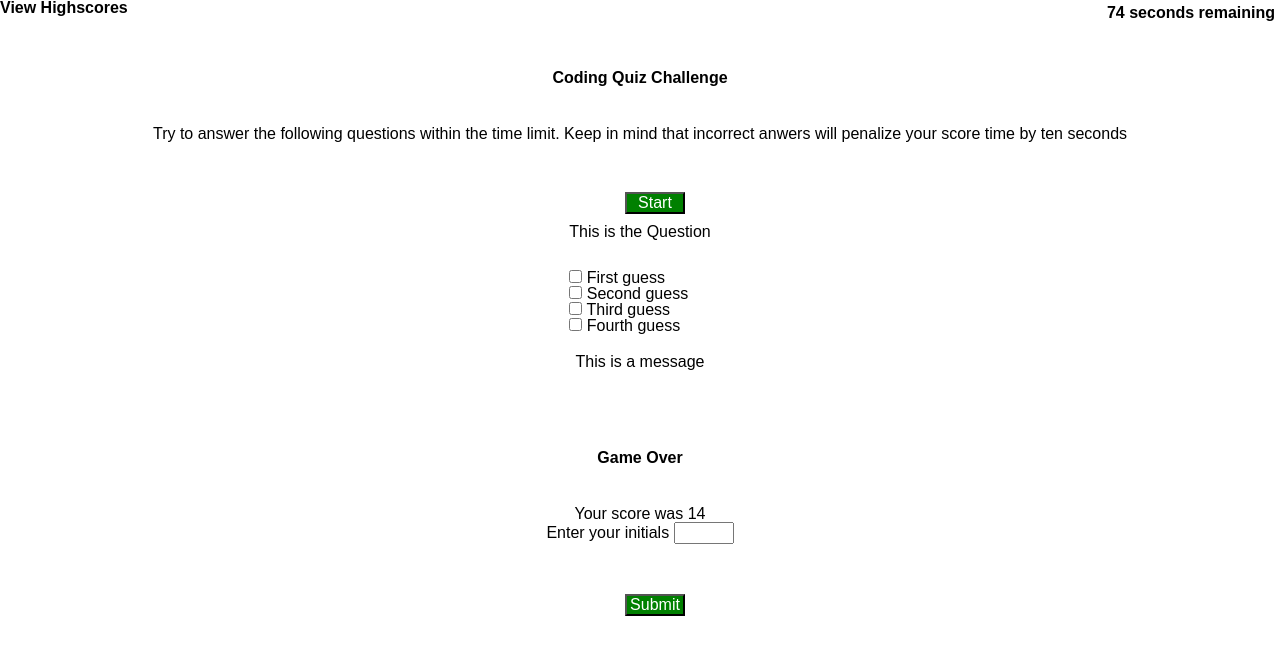
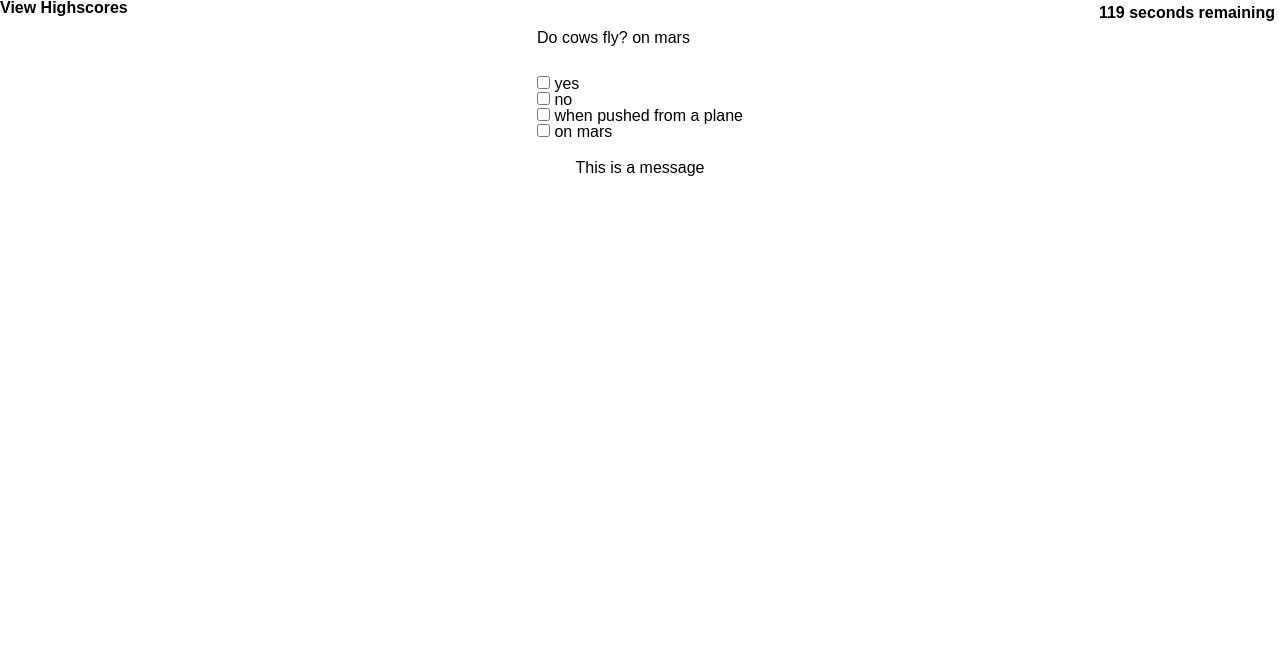
Before and after one commit to gmcmurray/Code-Quiz, a plain HTML site: page index.html in a window 1280 px wide. Both pictures are taken after a click on the button "Start". Drawn offline with Linux system fonts and the light colour scheme.

Commit message:
Reworked js, html and css to fix last question sequence issue. last question loaded would freeze app.   Changed using event.target to identify checkbox being selected.  Countdown.js was modified to be controlled by timeLeft global variable only. Time penalty was applied and all questions answered were handled external to countdown function

```diff
--- /dev/null
+++ b/countdown.js
@@ -0,0 +1,18 @@
+
+var countdown= function(interval,startime){
+  // Use the `setInterval()` method to call a function to be executed every 1000 milliseconds
+  timeLeft=startime;
+  var timeInterval = setInterval(function () {
+    // As long as the `timeLeft` is greater than 0
+    // add questions complete
+    if (timeLeft >= 0) {
+      timerEl.textContent = timeLeft + ' seconds remaining';
+       timeLeft--;
+    }  else {
+      console.log(questionscomplete);
+      timerEl.textContent = '';
+      clearInterval(timeInterval);
+      displayMessage();
+    }
+  }, interval);
+};
--- a/index.html
+++ b/index.html
@@ -25,16 +25,16 @@
       <p id="question"> This is the Question</p>
       </section>
       <section id="guesses" style="flex-direction: column;">
-        <input type="checkbox" id="guess1">
+        <input type="checkbox" id="guess1" class="checkboxes">
         <label for="guess1" id="guess1label">First guess</label>
        <br>
-        <input type="checkbox" id="guess2">
+        <input type="checkbox" id="guess2" class="checkboxes">
         <label for="guess2" id="guess2label">Second guess</label>
         <br>
-        <input type="checkbox" id="guess3">
+        <input type="checkbox" id="guess3" class="checkboxes">
         <label for="guess3" id="guess3label">Third guess</label>
         <br>
-        <input type="checkbox" id="guess4">
+        <input type="checkbox" id="guess4" class="checkboxes">
         <label for="guess4" id="guess4label">Fourth guess</label>
       </section>
     </div>
@@ -44,7 +44,8 @@
   </section>
   <section id="page3">
     <h1 style="margin: 40px">Game Over</h1>
-    <p>Your score was <span id="lastscore">14</span></p>
+    <h2>Your score was <span id="thisscore">14</span></h2>
+    <h2>Your highest score is <span id="highestscore">99</span></h2>
     <div id="initsect" style="flex-flow: row;">
       <label for="initials" id="initialtxt">Enter your initials</label>
       <input type="text" id="initials" style="width:60px">
@@ -56,6 +57,7 @@
 
 
 
+    <script src="countdown.js"></script>
     <script src="script.js"></script>
   </body>
 </html>
--- a/script.js
+++ b/script.js
@@ -1,31 +1,121 @@
 var timerEl = document.getElementById('countdown');
 var mainEl = document.getElementById('main');
+var highscore = document.getElementById('highscore');
+var buttons = document.querySelector("#questionanswers");
 var startbut = document.getElementById("Startbt");
-var timeLeft = 75;
+var page1 =  document.getElementById("page1");
+var page2 =  document.getElementById("page2");
+var page3 =  document.getElementById("page3");
+var message = document.getElementById("particular");
+var questiontxt =  document.getElementById("question");
+var guess1txt =  document.getElementById("guess1label");
+var guess2txt =  document.getElementById("guess2label");
+var guess3txt =  document.getElementById("guess3label");
+var guess4txt =  document.getElementById("guess4label");
+var thissscore = document.getElementById("thisscore");
+var initialtxt = document.getElementById("initialtxt");
+var timeLeft;
+var chkbx = ["guess1","guess2","guess3","guess4"];
+var questionscomplete = false;
+var questionscore=[];
+var t=0;
 
-function displayMessage(){
-  timerEl.textContent="Game Over"
-  return;
+const quiz=[
+    ["Do cows fly? on mars", "yes", "no", "when pushed from a plane", "on mars","guess4"],
+    ["Do dogs drink milk? no ", "yes", "no", "sometimes", "after losing a bet","guess2"],
+    ["When will i finish coding? bad question", "soon", "saturday", "bad question", "never","guess3"],
+    ["Do horse flies prefer chickens ? only city flies", "yes", "no", "only city flies","horses","guess3"],
+    ["When is it a good time to clean out garage? tomorrow ", "now", "tomorrow", "yesterday", "never","guess2"],
+    ["What time is it? time for a nap", "morning", "evening", "time for a nap", "lunchtime","guess3"]
+];
+
+document.addEventListener("keydown", function(e3){
+    e3.stopPropagation();
+    if(e3.key==="s"){
+    console.log("t ",t,"timeleft ",timeLeft,"questionscore ",questionscore,"questionscomplete",questionscomplete);
+    console.log("t ", t, quiz[t])
+    console.log("t - displayed question" ,questiontxt.textContent,"timeLeft ",timeLeft )
+}
+});
+
+// var questions = function(){
+//     // get questions and guesses
+
+var loadnextquestion = function(t){
+    if(t<quiz.length){
+        questiontxt.textContent=quiz[t][0];
+        guess1txt.textContent=quiz[t][1];
+        guess2txt.textContent=quiz[t][2];
+        guess3txt.textContent=quiz[t][3];
+        guess4txt.textContent=quiz[t][4];
+    }
+// clearinputs(); dynamically appdn
 };
-// Timer that counts down from 75 sec by 1 sec
 
-startbut.addEventListener("click", function countdown() {
-  // Use the `setInterval()` method to call a function to be executed every 1000 milliseconds
-  var timeInterval = setInterval(function () {
-    // As long as the `timeLeft` is greater than 0
-    if (timeLeft > 0) {
-      // Set the `textContent` of `timerEl` to show the remaining seconds
-      timerEl.textContent = timeLeft + ' seconds remaining';
-      // Decrement `timeLeft` by 1
-      timeLeft--;
-    }  else if(questionscomplete || timeLeft===0){
+var checkans = function(t,guess){
+    clearinputs();
+    if(guess===quiz[t][5]){
+        message.textContent="Previous Question was Correct";
+        questionscore[t]=1;
+    }
+    else{
+        message.textContent="Previous Question was Wrong";
+        questionscore[t]=0;
+        timeLeft-=5;
+    }
+    return;
+};
 
-      // Once `timeLeft` gets to 0, set `timerEl` to an empty string
-      timerEl.textContent = '';
-      // Use `clearInterval()` to stop the timer
-      clearInterval(timeInterval);
-      // Call the `displayMessage()` function
-      displayMessage();
-    }
-  }, 1000);
+var clearinputs = function(){
+    for (var x=0; x < chkbx.length;x++){
+        document.getElementById(chkbx[x]).checked=false;
+        }
+        initialtxt.value="";
+        return;
+}
+
+
+// Use Buttons instead of check
+buttons.addEventListener("click",  function(e1){
+        e1.stopPropagation();
+        e1.preventDefault();
+        console.log("t ", t, e1.target.id, quiz[t][0],timeLeft);
+        checkans(t,e1.target.id);
+        t++;
+        if(t<quiz.length){loadnextquestion(t);}
+        else{
+            score=timeLeft;
+            console.log("t ", t, "score ",score);
+            timeLeft=0;
+            displayMessage(score);
+            return;
+                }
+    });
+
+// hide pages 2,3
+
+highscore.addEventListener("click", function(e4){
+    // Fetch high score from local memory
+})
+
+// Start button listener is on, start timer
+startbut.addEventListener("click", function(e){
+    e.preventDefault();
+    e.stopPropagation();
+    countdown(1000,120);
+    page1.setAttribute("style","display:none");
+    page2.setAttribute("style","display:flex");
 });
+
+// Display score and hide page 2 and reveal page 3
+function displayMessage(score){
+    page2.setAttribute("style" ,"display:none");
+    page3.setAttribute("style" ,"display:flex");
+    thissscore.textContent=score;
+    console.log( "end of quiz", timeLeft);
+return;
+};
+
+page3.setAttribute("style","display:none");
+page2.setAttribute("style","display:none");
+loadnextquestion(0);
--- a/style.css
+++ b/style.css
@@ -10,6 +10,7 @@ header {
   justify-content: space-between;
 
 }
+
 
 #page1, #page2, #page3{
   display: flex;
```
